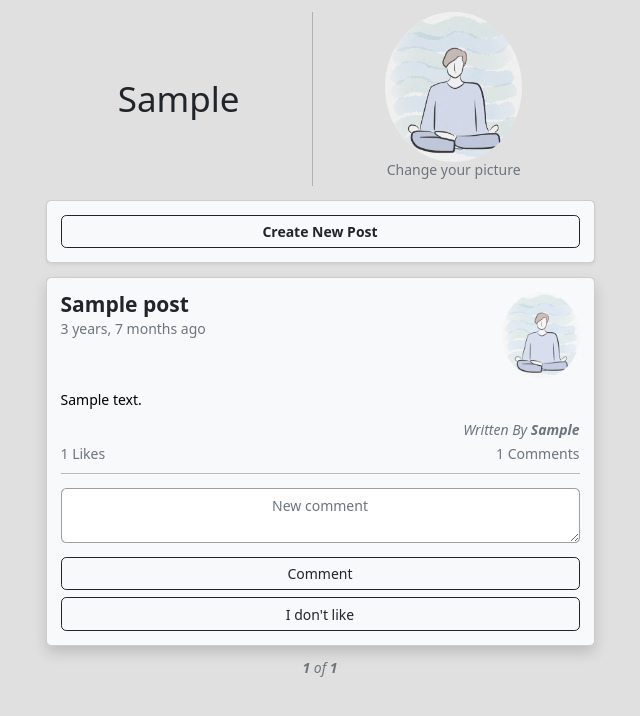
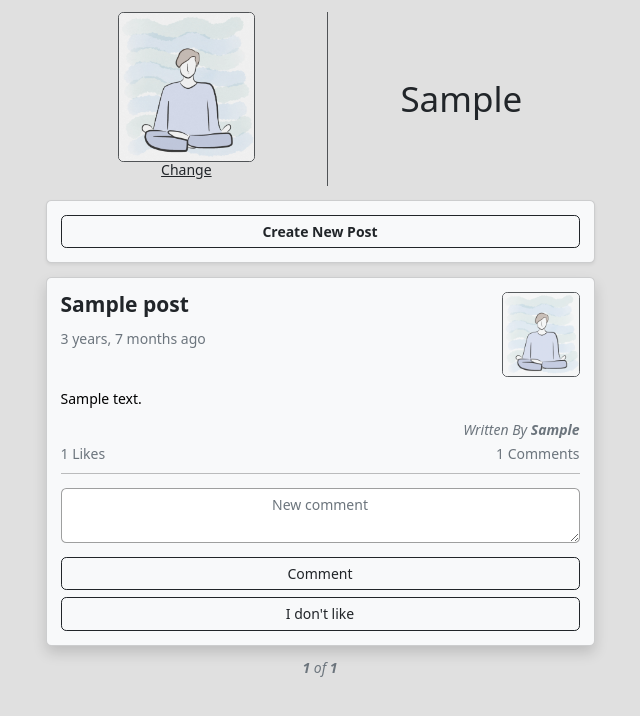
Before and after one commit to hussein-m-kandil/monotext, a Django app: a page that uses posts/templates/base_generic.html in a window 1280 px wide. Shown: the part 51-767 px from the top of the page, without its empty margins (320-960 px from the left). Run offline with Django 4.2, Linux system fonts and the light colour scheme; a user stored in the database is signed in; tables that the repository leaves empty hold one stand-in row (values such as "Sample post"); some libraries are stand-ins or nearby versions.

Commit message:
Change the style of the profile picture and adding it to the comments 🎨🖌🚀

```diff
--- a/posts/static/js/main.js
+++ b/posts/static/js/main.js
@@ -9,23 +9,32 @@ const serverErrorHTMLMessage = () => {
     `;
 };
 
-const currentPageFullPath = document.getElementById("current-page-full-path");
-const CURRENT_PAGE_URL = currentPageFullPath.innerText;
-currentPageFullPath.remove();
+let rootURLElement = document.getElementById("root-url");
+const ROOT_URL = rootURLElement.innerText;
+rootURLElement.remove();
 const createNewComment = (commentObject, postID) => {
   return `
     <div class="comment-on-post-${postID} m-3 border round p-2 shadow-sm">
-      <div class="d-flex justify-content-between">
-        <span class="align-self-start h6 text-start">
+      <div class="d-flex justify-content-between align-items-center">
+        <div class="me-2" style="max-height: 5%; max-width: 5%;">
+          <img class="w-100 rounded border border-dark opacity-75"
+            src="/static/images/${
+              commentObject.ownerPic === 0 ? "woman.jpg" : "man.jpg"
+            }"
+            alt="The profile picture of post's owner.">
+        </div>
+        <div class="w-100 d-flex justify-content-between">
+          <span class="h6 text-start">
             <a href="${
-            CURRENT_PAGE_URL + "profile/" + commentObject.ownerName
-          }" class="text-decoration-none link-secondary">
+              ROOT_URL + "profile/" + commentObject.ownerName
+            }" class="d-block text-decoration-none link-secondary">
               <strong><em>${commentObject.ownerName}</em></strong>
             </a>
           </span>
-        <span class="align-self-end h6 text-secondary text-end">
+          <span class="d-block h6 text-secondary text-end">
             <em>${commentObject.createdAt}</em>
           </span>
+        </div>
       </div>
       <hr class="mt-1 text-secondary">
       <div class="h6 text-center">${commentObject.text}</div>
--- a/posts/templates/base_generic.html
+++ b/posts/templates/base_generic.html
@@ -63,7 +63,7 @@
     <div class="container">
       <div class="row">
         <div class="col-lg-6 mx-auto my-5">
-          <div id="current-page-full-path" style="display: none;">{{ request.path }}</div>
+          <div id="root-url" style="display: none;">{% url 'posts:index' %}</div>
           {% block content %}{% endblock %}
           {% block pagination %}
           {% if is_paginated %}
--- a/posts/templates/posts/posts_block.html
+++ b/posts/templates/posts/posts_block.html
@@ -5,26 +5,28 @@
 {% for post in post_list %}
 <div class="card text-bg-light mx-auto my-3 shadow">
     <div class="card-body">
-        <div class="clearfix mb-3">
-            <a class="d-block" href="{% url 'posts:profile' post.owner.username %}">
-                <img class="rounded-circle float-end opacity-75"
+        <div class="d-flex justify-content-between align-items-start mb-3">
+            <div class="d-flex flex-column align-items-start">
+                <h4 class="card-title">
+                    <strong><a class="link-dark text-decoration-none"
+                        href="{% url 'posts:post_detail' post.owner.username post.id %}">
+                        {{ post.title }}
+                    </a></strong>
+                </h4>
+                <h6 class="card-subtitle my-2 text-muted h6">
+                    {{ post.updated_at|naturaltime }}
+                </h6>
+            </div>
+            <a class="d-block" href="{% url 'posts:profile' post.owner.username %}"
+                style="max-width: 15%; max-height: 15%;">
+                <img class="w-100 rounded border border-dark opacity-75"
                 {% if post.get_owner_pic == 0 %}
                 src="{% static 'images/woman.jpg' %}"
                 {% else %}
                 src="{% static 'images/man.jpg' %}"
                 {% endif %}
-                alt="The profile picture of post's owner."
-                style="max-width: 15%; max-height: 15%;">
+                alt="The profile picture of post's owner.">
             </a>
-            <h4 class="card-title">
-                <strong><a class="link-dark text-decoration-none"
-                    href="{% url 'posts:post_detail' post.owner.username post.id %}">
-                    {{ post.title }}
-                </a></strong>
-            </h4>
-            <h6 class="card-subtitle mb-2 text-muted h6">
-                {{ post.updated_at|naturaltime }}
-            </h6>
         </div>
         {% url 'posts:post_detail' post.owner.username post.id as post_detail_url %}
         {% if post.text|length > 128 %}
--- a/posts/templates/posts/profile.html
+++ b/posts/templates/posts/profile.html
@@ -3,12 +3,10 @@
 
 {% block content %}
 
-<div class="d-flex justify-content-evenly align-items-center mt-4">
-    <div class="m-0 h1">{{ owner.username|capfirst }}</div>
-    <div class="vr"></div>
+<div class="d-flex flex-column flex-sm-row justify-content-evenly align-items-center mt-4">
     <div class="w-25">
         <img data-bs-toggle="modal" data-bs-target="#profile-pic"
-            class="d-block w-100 mx-auto rounded-circle opacity-75"
+            class="d-block w-100 mx-auto rounded border border-dark opacity-75"
             {% if user_pic == 0 %}
             src="{% static 'images/woman.jpg' %}"
             {% else %}
@@ -17,11 +15,13 @@
             alt="Profile picture.">
         {% if owner == user and user.is_authenticated %}
         <a href="{% url 'posts:profile_change_pic' %}"
-            class="d-block mx-auto h6 text-center link-secondary text-decoration-none">
-            Change your picture
+            class="d-block mx-auto h6 text-center link-dark">
+            Change
         </a>
         {% endif %}
     </div>
+    <div class="vr" style="opacity: 0.75;"></div>
+    <div class="m-0 h1">{{ owner.username|capfirst }}</div>
 </div>
 <!-- Modal -->
 <div class="modal fade" id="profile-pic" tabindex="-1" aria-labelledby="profile-picModalLabel" aria-hidden="true">
--- a/posts/views.py
+++ b/posts/views.py
@@ -53,7 +53,7 @@ class ProfileView(generic.View):
     def get(self, request, username):
         post_list = (
             Post.objects
-            .filter(owner=User.objects.get(username=username))
+            .filter(owner=get_object_or_404(User, username=username))
             .select_related().order_by("-created_at")
         )
         # Paginator
@@ -68,7 +68,7 @@ class ProfileView(generic.View):
             request=request,
             template_name="posts/profile.html",
             context={
-                "owner": User.objects.get(username=username),
+                "owner": get_object_or_404(User, username=username),
                 "user_pic": (get_user_pic_for_context(self.request.user)
                              if self.request.user.is_authenticated
                              else -1),
@@ -170,6 +170,7 @@ class PostCommentsView(generic.View):
                 "text": comment.text,
                 "postID": comment.post.id,
                 "ownerName": comment.owner.username,
+                "ownerPic": get_user_pic_for_context(comment.owner),
                 "createdAt": humanize.naturaltime(comment.created_at),
                 "updatedAt": humanize.naturaltime(comment.updated_at),
             })
@@ -220,7 +221,7 @@ class PostDislikeView(LoginRequiredMixin, generic.View):
 
     def post(self, request, post_pk):
         post = get_object_or_404(Post, pk=post_pk)
-        Like.objects.get(post=post, owner=self.request.user).delete()
+        get_object_or_404(Like, post=post, owner=self.request.user).delete()
         return redirect(reverse("posts:post_likes", kwargs={"post_pk": post_pk}))
 
 
```
Also changed, not shown: posts/templates/posts/choose_picture_form.html (+4 -4 lines), posts/templates/posts/post_detail.html (+14 -8 lines), posts/tests/test_views.py (+15 -0 lines). Lines whose indentation alone changed are shown as unchanged.
